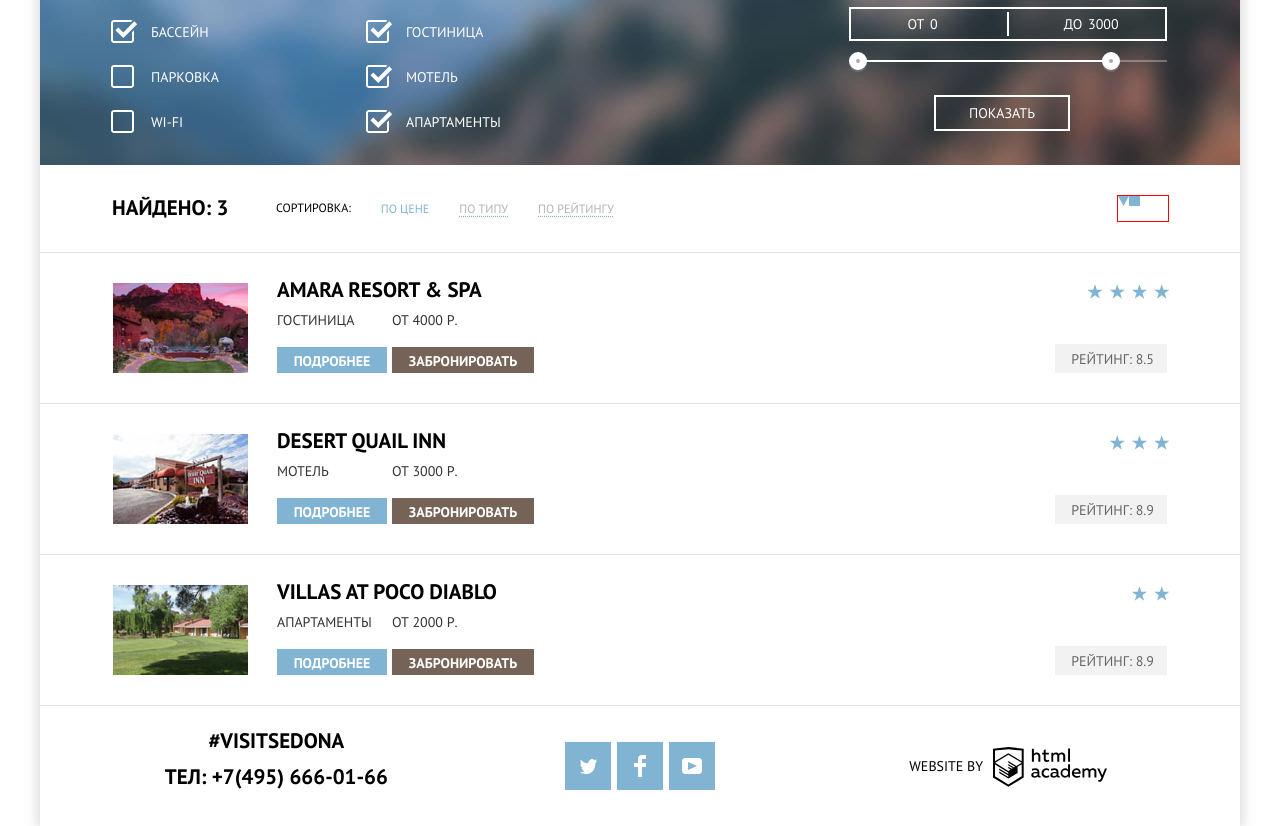
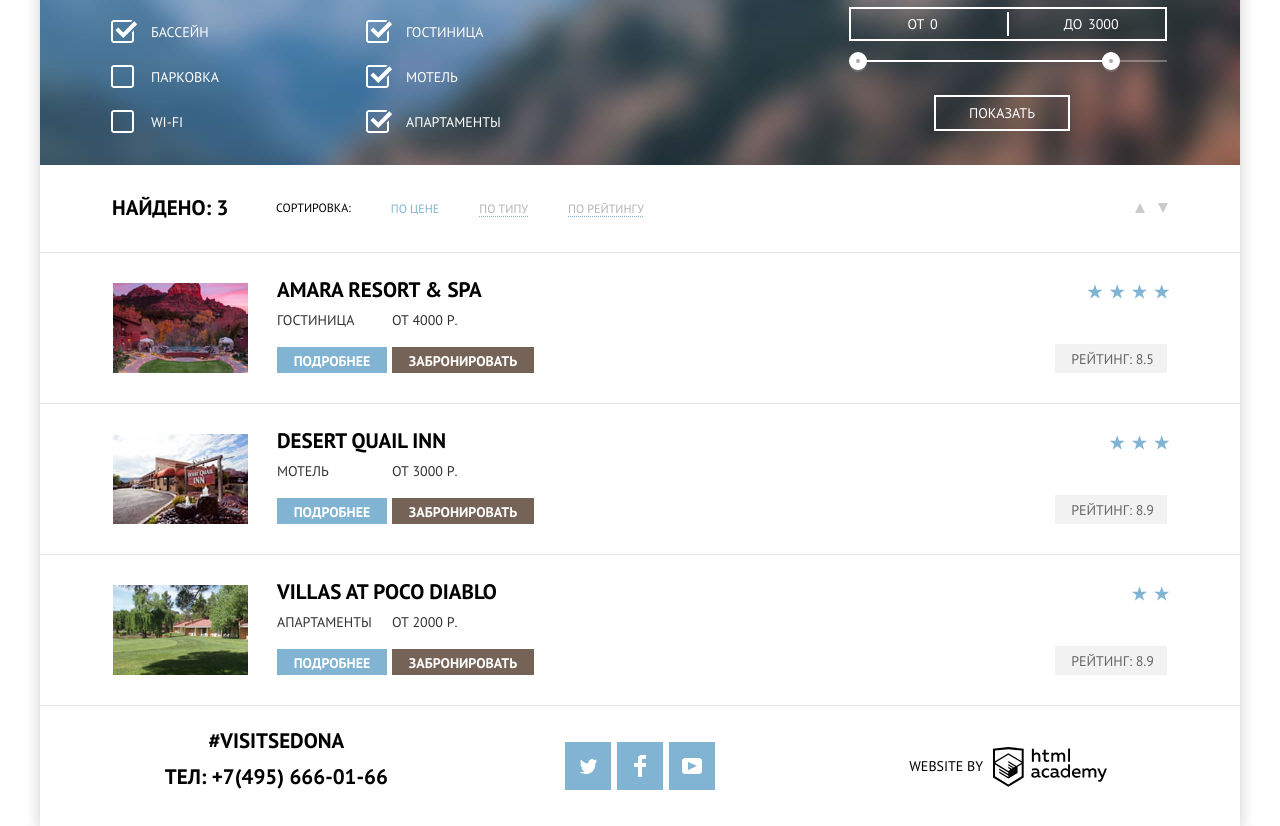
Before and after one commit to miumio/1458863-sedona-28, a plain HTML site: page catalog.html in a window 1280 px wide. Shown: the part 108-934 px from the top of the page. Drawn offline with Linux system fonts and the light colour scheme.

Commit message:
⛑  js added

```diff
--- a/catalog.html
+++ b/catalog.html
@@ -118,10 +118,14 @@
         <li><a class="filter-sort-list-li" href="#">По типу</a></li>
         <li><a class="filter-sort-list-li" href="#">По рейтингу</a></li>
       </ul>
-      <div class="filter-result-btn">
-        <ul class="filter-sort-list">
-          <li><a class="filter-button filter-button-up" href="#"></a></li>
-          <li><a class="filter-button filter-button-down"href="#"></a></li>
+      <div class="sort">
+        <ul class="sort-dir">
+          <li>
+            <a href="#" class="up"></a>
+          </li>
+          <li>
+            <a href="#" class="down"></a>
+          </li>
         </ul>
       </div>
     </div>
--- a/css/style.css
+++ b/css/style.css
@@ -16,6 +16,7 @@
   --gray-raiting: #666666;
   --gray-toggle:#ABABAB;
   --gray-toggle-shadow: rgba(171,171,171, 0.3);
+  --gray-sort: #CACACA;
 
   --basic-brown: #766357;
   --brown-hover: #604E43;
@@ -331,7 +332,7 @@ img {
 /* Form */
 .search-form {
   position: absolute;
-  display: flex;
+  display: none;
   flex-wrap: wrap;
   justify-content: space-between;
   top: 100%;
@@ -343,6 +344,11 @@ img {
   box-shadow: 0px 7px 15px rgba(0, 1, 1, 0.15);
   box-sizing: border-box;
   background-color: var(--basic-white);
+}
+
+.search-form-show {
+  display: block;
+  animation: show 0.5s;
 }
 
 .search-form-item {
@@ -530,11 +536,20 @@ img {
 }
 
 .filter-sort-list-li {
-  padding-left: 30px;
+  padding-left: 40px;
   font-size: 12px;
   text-decoration: underline dotted var(--basic-blue);
   text-underline-position: under;
   color: var(--special-black);
+}
+
+.filter-sort-list-li:hover {
+  color: var(--basic-blue);
+}
+
+.filter-sort-list-li:active {
+  color: var(--basic-black);
+  text-decoration: none;
 }
 
 .filter-sort-list-li-active {
@@ -573,6 +588,65 @@ img {
   font-size: 12px;
 }
 
+.sort {
+  display: flex;
+}
+
+.sort-dir {
+  display: flex;
+  justify-content: flex-end;
+  margin: 0 -6px 0 auto;
+  padding: 0;
+  list-style: none;
+}
+
+.sort-dir li {
+  flex: none;
+}
+
+.sort-dir a {
+  position: relative;
+  display: block;
+  width: 23px;
+  height: 24px;
+}
+
+.sort-dir a::before {
+  content: "";
+  position: absolute;
+  top: 50%;
+  left: 50%;
+  transform: translate(-50%, -50%);
+  width: 0;
+  height: 0;
+  border-style: solid;
+}
+
+.sort-dir .up::before {
+  border-width: 0 5.5px 10px 5.5px;
+  border-color: transparent transparent var(--gray-sort) transparent;
+}
+
+.sort-dir .up:hover::before {
+  border-color: transparent transparent var(--basic-black) transparent;
+}
+
+.sort-dir .up:active::before {
+  border-color: transparent transparent var(--basic-blue) transparent;
+}
+
+.sort-dir .down::before {
+  border-width: 10px 5.5px 0 5.5px;
+  border-color: var(--gray-sort) transparent transparent transparent;
+}
+
+.sort-dir .down:hover::before {
+  border-color: var(--basic-black) transparent transparent transparent;
+}
+
+.sort-dir .down:active::before {
+  border-color: var(--basic-blue) transparent transparent transparent;
+}
 /* Range */
 
 .range-filter {
@@ -713,6 +787,7 @@ img {
 .hotel-details a {
   padding-top: 2px;
 }
+
 .hotel-book {
   width: 142px;
 }
@@ -905,17 +980,13 @@ img {
   margin-left: 85px;
 }
 
-.filter-button {
-  display: block;
-  width: 11px;
-  height: 10px;
-  background-color: var(--basic-blue);
+/* Animation */
+@keyframes show {
+  0% {
+    opacity:0;
+  }
+
+  100% {
+    opacity:1;
+  }
 }
-
-.filter-button-up {
-  background: url("../img/icon-up-dir.svg");
-}
-
-.filter-button-up {
-  background-image: url("../img/icon-down-dir.svg");
-}
```
Also changed, not shown: index.html (+1 -1 lines), js/form.js (added, +21 -0 lines), img/icon-down-dir.svg (deleted), img/icon-up-dir.svg (deleted).
